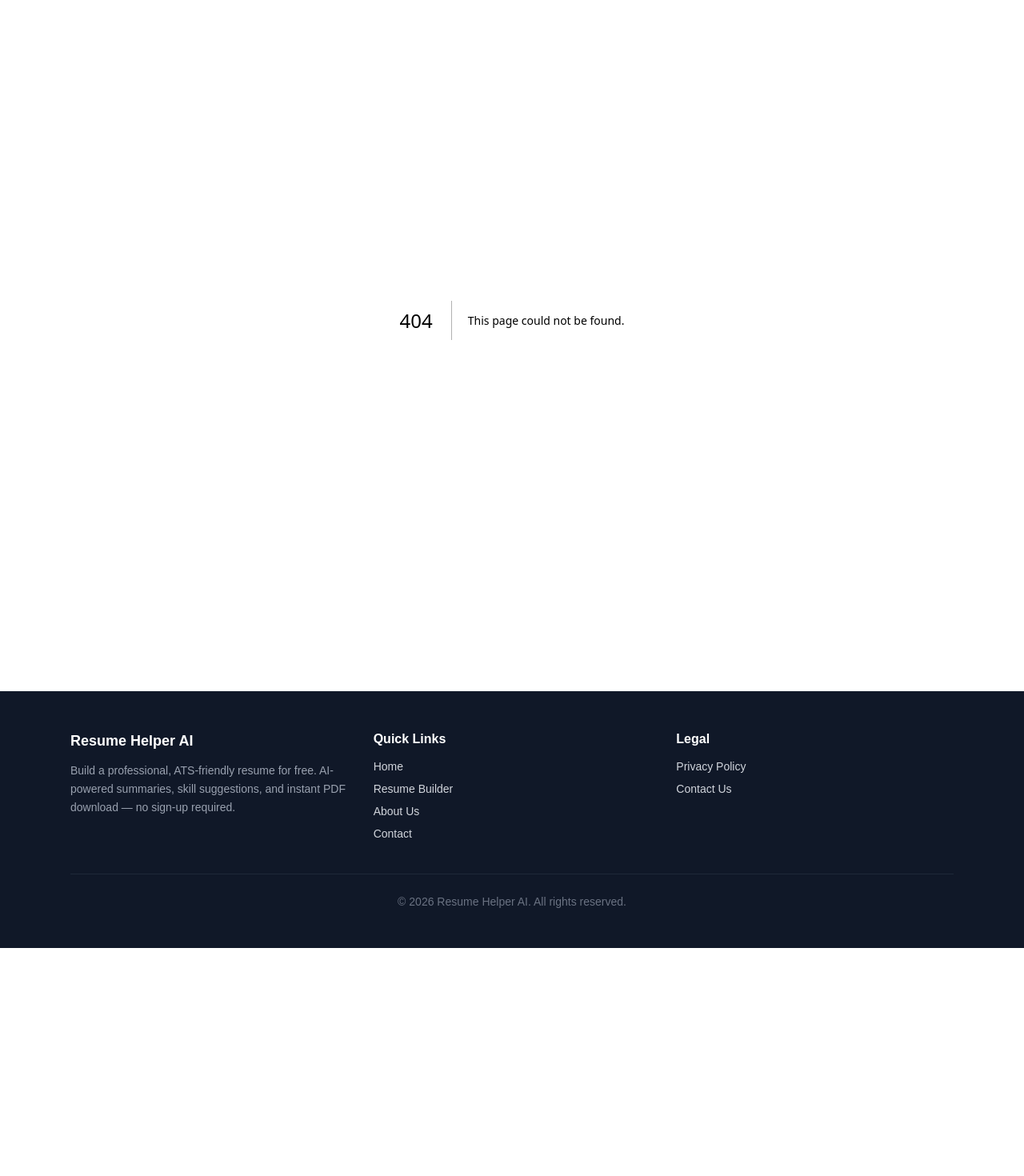
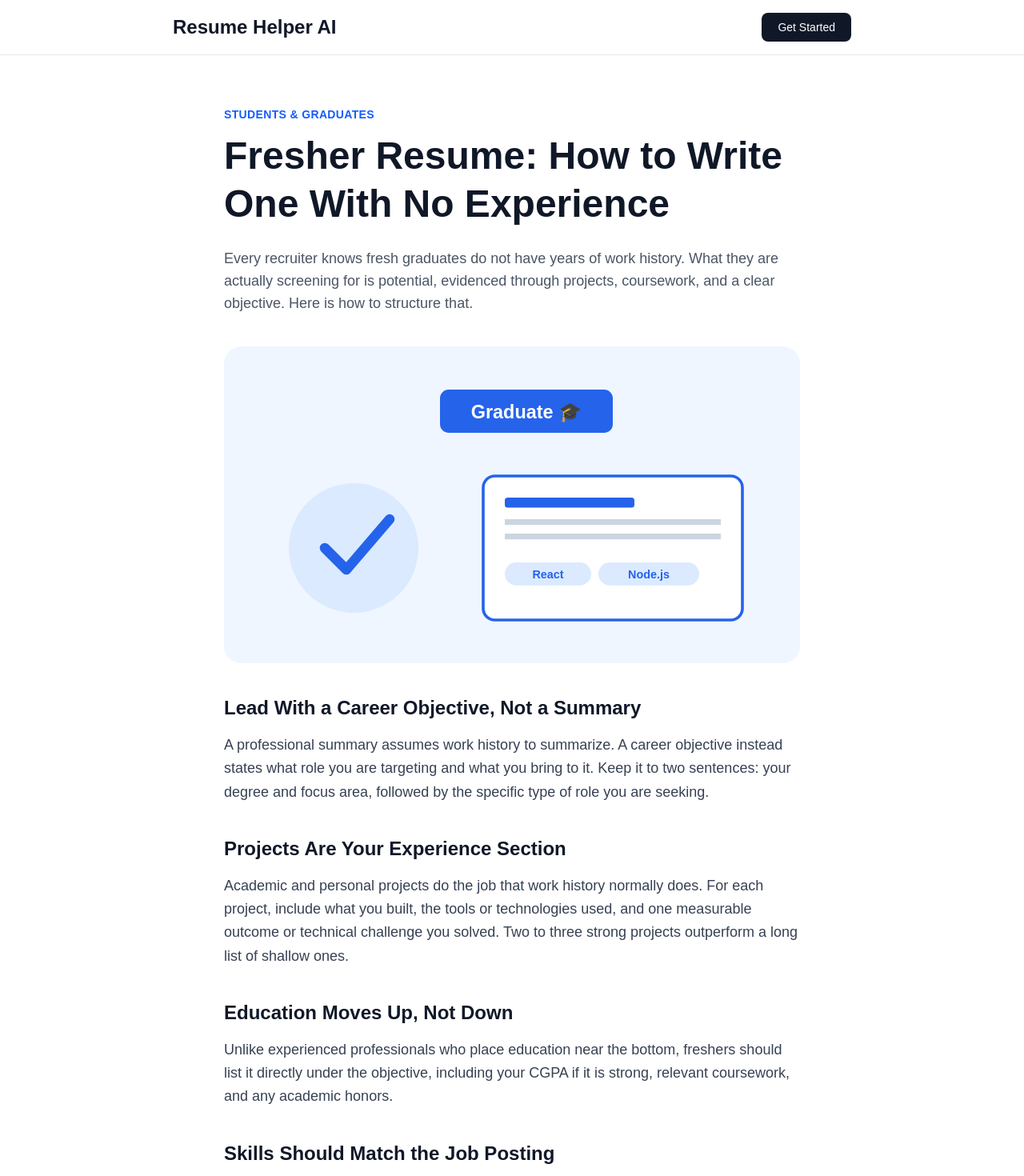
Before and after one commit to pragathishc/ai-resume-builder, a Next.js app: page /blog/fresher-resume-no-experience in a window 1280 px wide. Before the commit this address had no page. Shown: the top 1470 px of the page at 80% size. Before the commit the page ends 1185 px from the top, so only its background shows below. Built offline with nearby package versions, Linux system fonts and the light colour scheme.

Commit message:
Create page.js

```diff
--- /dev/null
+++ b/src/app/blog/fresher-resume-no-experience/page.js
@@ -0,0 +1,108 @@
+import Link from "next/link";
+
+export const metadata = {
+  title: "Fresher Resume: How to Write One With No Experience",
+  description: "A practical guide for students and recent graduates on building a strong first resume using projects, coursework, and skills instead of work history.",
+  alternates: { canonical: "https://www.resumehelperai.com/blog/fresher-resume-no-experience" },
+};
+
+function FresherIllustration() {
+  return (
+    <svg viewBox="0 0 400 220" className="w-full h-auto">
+      <rect width="400" height="220" fill="#eff6ff" rx="12" />
+      <rect x="150" y="30" width="120" height="30" rx="6" fill="#2563eb" />
+      <text x="210" y="50" textAnchor="middle" fontSize="13" fill="#fff" fontWeight="700">Graduate 🎓</text>
+      <circle cx="90" cy="140" r="45" fill="#dbeafe" />
+      <path d="M70 140 L85 155 L115 120" stroke="#2563eb" strokeWidth="7" fill="none" strokeLinecap="round" strokeLinejoin="round" />
+      <rect x="180" y="90" width="180" height="100" rx="8" fill="#fff" stroke="#2563eb" strokeWidth="2" />
+      <rect x="195" y="105" width="90" height="7" rx="2" fill="#2563eb" />
+      <rect x="195" y="120" width="150" height="4" fill="#cbd5e1" />
+      <rect x="195" y="130" width="150" height="4" fill="#cbd5e1" />
+      <rect x="195" y="150" width="60" height="16" rx="8" fill="#dbeafe" />
+      <text x="225" y="161" textAnchor="middle" fontSize="8" fill="#2563eb" fontWeight="700">React</text>
+      <rect x="260" y="150" width="70" height="16" rx="8" fill="#dbeafe" />
+      <text x="295" y="161" textAnchor="middle" fontSize="8" fill="#2563eb" fontWeight="700">Node.js</text>
+    </svg>
+  );
+}
+
+export default function FresherResumeGuide() {
+  return (
+    <main className="min-h-screen bg-white">
+      <header className="sticky top-0 z-40 bg-white border-b border-gray-200">
+        <div className="max-w-4xl mx-auto px-6 py-4 flex justify-between items-center">
+          <Link href="/" className="text-2xl font-bold text-gray-900">Resume Helper AI</Link>
+          <Link href="/resume-builder">
+            <button className="bg-gray-900 text-white px-5 py-2 rounded-lg hover:bg-gray-800 transition text-sm">Get Started</button>
+          </Link>
+        </div>
+      </header>
+
+      <article className="max-w-3xl mx-auto px-6 py-16">
+        <p className="text-sm text-blue-600 font-semibold uppercase tracking-wide mb-3">Students & Graduates</p>
+        <h1 className="text-4xl md:text-5xl font-bold text-gray-900 mb-6 leading-tight">
+          Fresher Resume: How to Write One With No Experience
+        </h1>
+        <p className="text-lg text-gray-600 mb-10">
+          Every recruiter knows fresh graduates do not have years of work history. What they are actually screening for is potential, evidenced through projects, coursework, and a clear objective. Here is how to structure that.
+        </p>
+
+        <div className="mb-10">
+          <FresherIllustration />
+        </div>
+
+        <div className="space-y-6 text-gray-700 text-lg leading-relaxed">
+          <h2 className="text-2xl font-bold text-gray-900 mt-10 mb-4">Lead With a Career Objective, Not a Summary</h2>
+          <p>A professional summary assumes work history to summarize. A career objective instead states what role you are targeting and what you bring to it. Keep it to two sentences: your degree and focus area, followed by the specific type of role you are seeking.</p>
+
+          <h2 className="text-2xl font-bold text-gray-900 mt-10 mb-4">Projects Are Your Experience Section</h2>
+          <p>Academic and personal projects do the job that work history normally does. For each project, include what you built, the tools or technologies used, and one measurable outcome or technical challenge you solved. Two to three strong projects outperform a long list of shallow ones.</p>
+
+          <h2 className="text-2xl font-bold text-gray-900 mt-10 mb-4">Education Moves Up, Not Down</h2>
+          <p>Unlike experienced professionals who place education near the bottom, freshers should list it directly under the objective, including your CGPA if it is strong, relevant coursework, and any academic honors.</p>
+
+          <h2 className="text-2xl font-bold text-gray-900 mt-10 mb-4">Skills Should Match the Job Posting</h2>
+          <p>Since ATS software filters on keywords, mirror the specific technologies or skills listed in the job description, provided you can genuinely speak to them in an interview. Internships, coursework, and personal projects are all valid places to have practiced these skills.</p>
+        </div>
+
+        <div className="bg-blue-700 rounded-xl p-8 mt-12 text-center">
+          <h3 className="text-2xl font-bold text-white mb-3">Build Your First Resume</h3>
+          <p className="text-blue-100 mb-6">A template designed around projects and education, not work history.</p>
+          <Link href="/resume-builder?template=Fresher">
+            <button className="bg-white text-blue-700 px-8 py-3 rounded-lg font-semibold hover:bg-gray-100 transition">
+              Use the Fresher Template →
+            </button>
+          </Link>
+        </div>
+
+        <div className="mt-16 pt-10 border-t border-gray-200">
+          <h3 className="text-xl font-bold text-gray-900 mb-5">Related Guides</h3>
+          <div className="grid sm:grid-cols-2 gap-4">
+            <Link href="/blog/ats-resume-format-2026" className="block p-5 border border-gray-200 rounded-lg hover:border-blue-300 hover:shadow-md transition">
+              <p className="font-semibold text-gray-900">Best Resume Format for ATS Systems</p>
+              <p className="text-sm text-gray-500 mt-1">Make sure your first resume actually gets seen.</p>
+            </Link>
+            <Link href="/blog/trades-resume-guide" className="block p-5 border border-gray-200 rounded-lg hover:border-blue-300 hover:shadow-md transition">
+              <p className="font-semibold text-gray-900">Resume Templates for Skilled Trades</p>
+              <p className="text-sm text-gray-500 mt-1">For apprentices and hands-on career starters.</p>
+            </Link>
+          </div>
+        </div>
+      </article>
+
+      <script
+        type="application/ld+json"
+        dangerouslySetInnerHTML={{
+          __html: JSON.stringify({
+            "@context": "https://schema.org",
+            "@type": "Article",
+            headline: "Fresher Resume: How to Write One With No Experience",
+            description: "A practical guide for students and recent graduates on building a strong first resume.",
+            author: { "@type": "Organization", name: "Resume Helper AI" },
+            publisher: { "@type": "Organization", name: "Resume Helper AI" },
+          }),
+        }}
+      />
+    </main>
+  );
+}
```
